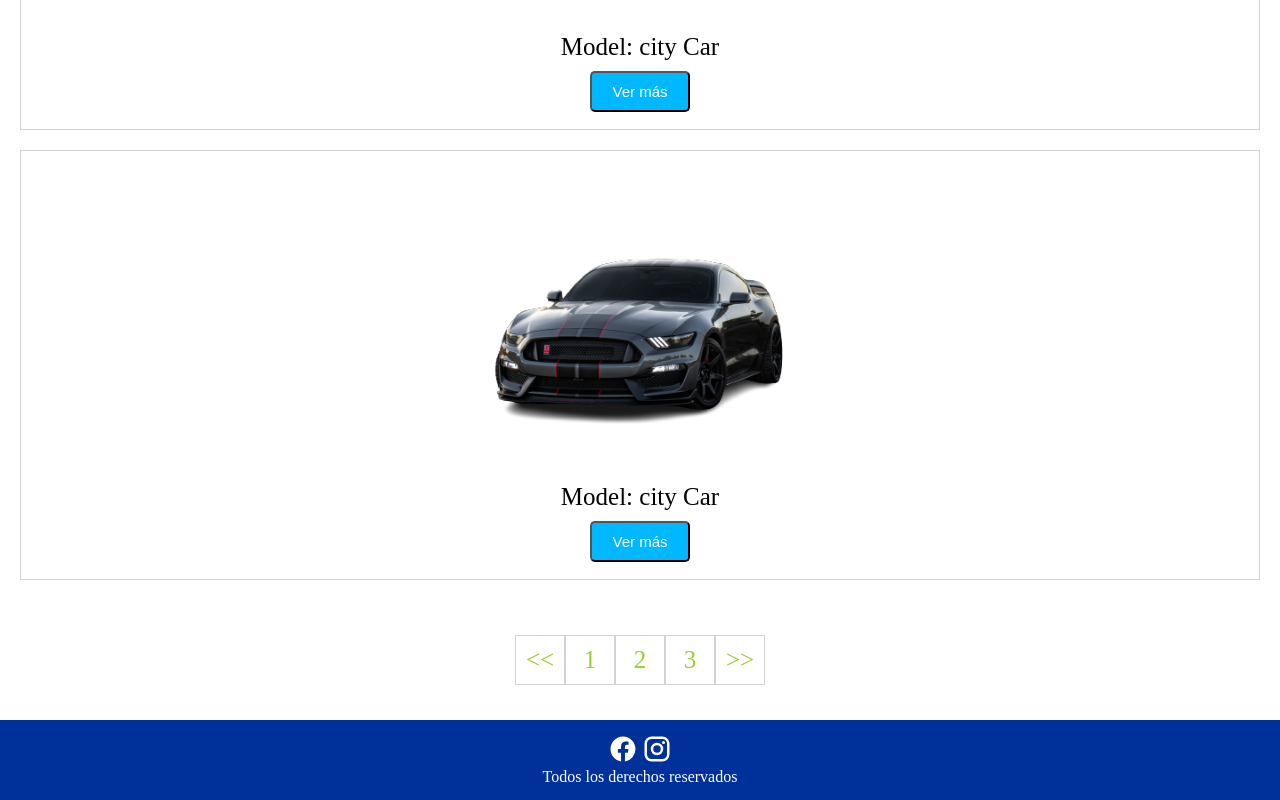
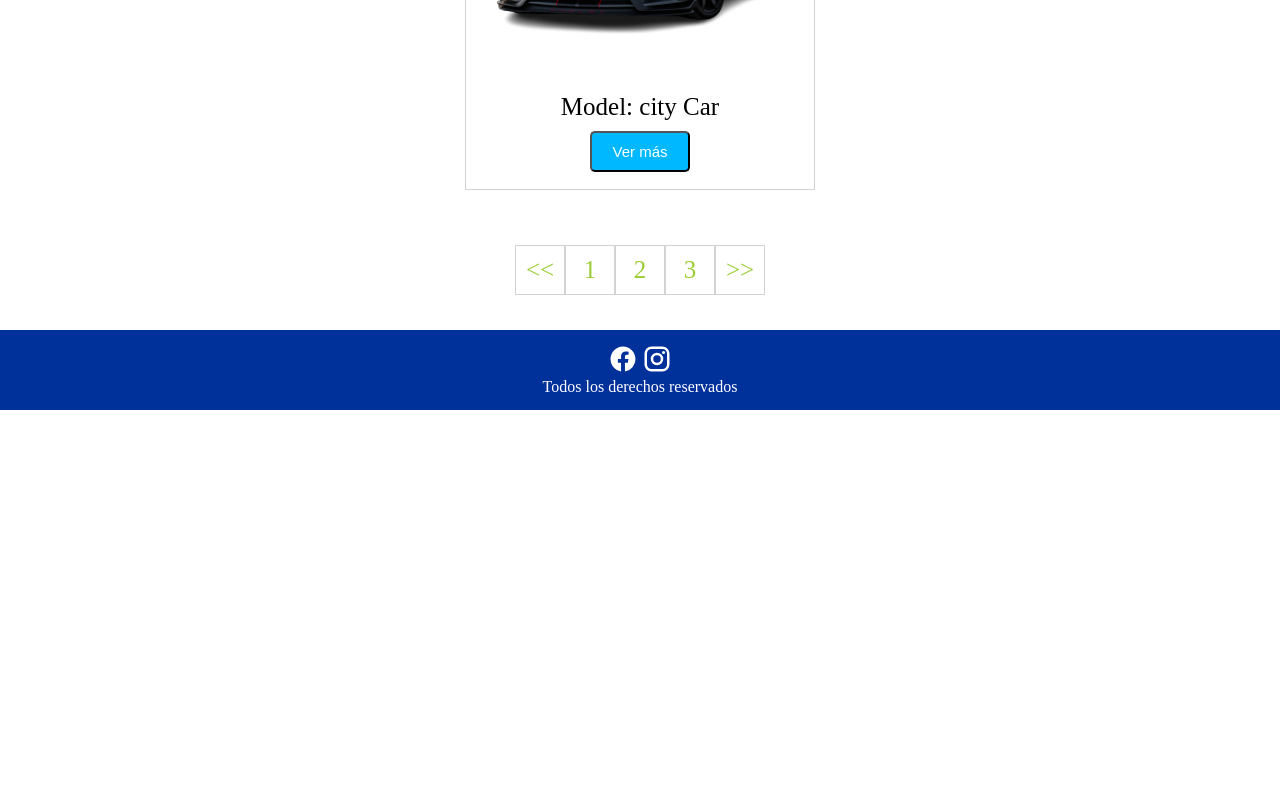
Before and after one commit to marvrosss/desafio_mediaqueries, a plain HTML site: page index.html in a window 1280 px wide. Shown: the part 1830-2630 px from the top of the page. After the commit the page ends 2240 px from the top, so only its background shows below. Drawn offline with Linux system fonts and the light colour scheme.

Commit message:
retoques movil

```diff
--- a/assets/style/style.css
+++ b/assets/style/style.css
@@ -64,7 +64,7 @@ section span{
     font-size: 20px;
 }
 section select{
-    width: 70%;
+    width: 300px;
     height: 50px;
 }
 /* fin section */
@@ -85,6 +85,12 @@ footer span{
 /* fin footer */
 
 /* main */
+main{
+    display: flex;
+    flex-direction: column;
+    align-items: center;
+
+}
 main .card{
     display: flex;
     flex-direction: column;
@@ -92,6 +98,7 @@ main .card{
     border: 1px solid lightgrey;
     margin: 20px;
     height: 430px;
+    width: 350px;
 }
 main .card img{
     width: 300px;
@@ -138,3 +145,11 @@ main .card .text-button button{
 
 
 /* mediaqueries destok 992 */
+
+@media (min-width:992px) {
+
+
+
+
+
+}
--- a/index.html
+++ b/index.html
@@ -54,13 +54,7 @@
                     <button>Ver más</button>
                 </div>
             </div>
-            <div class="card">
-                <img src="./assets/img/tyler.png" alt="">
-                <div class="text-button">
-                    <span>Model: city Car</span>
-                    <button>Ver más</button>
-                </div>
-            </div>
+
             <div class="paginas">
                 <ul>
                     <li><a href=""></a><<</li>
```
Also changed, not shown: assets/img/tesla.png (added), 1 other file.
